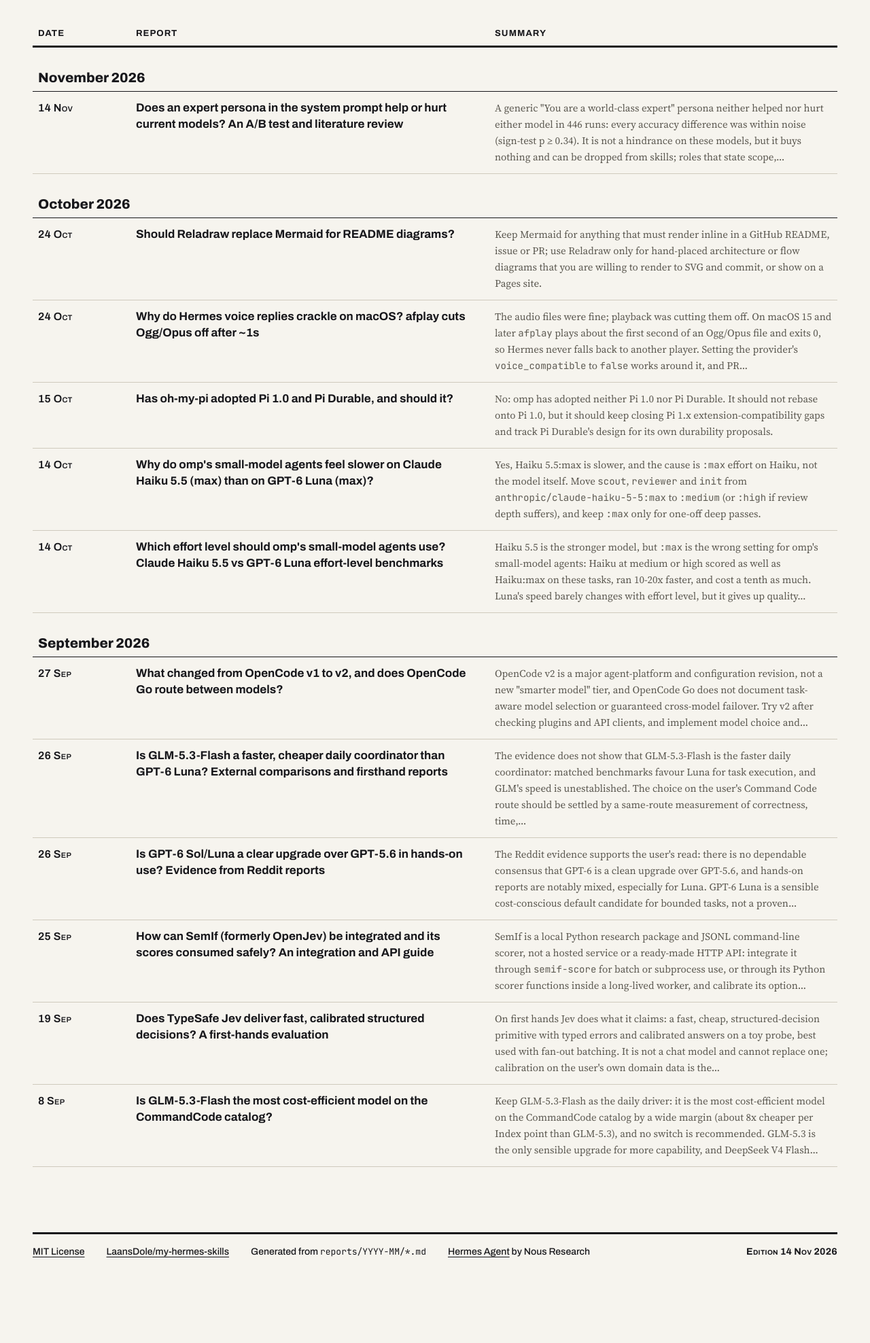
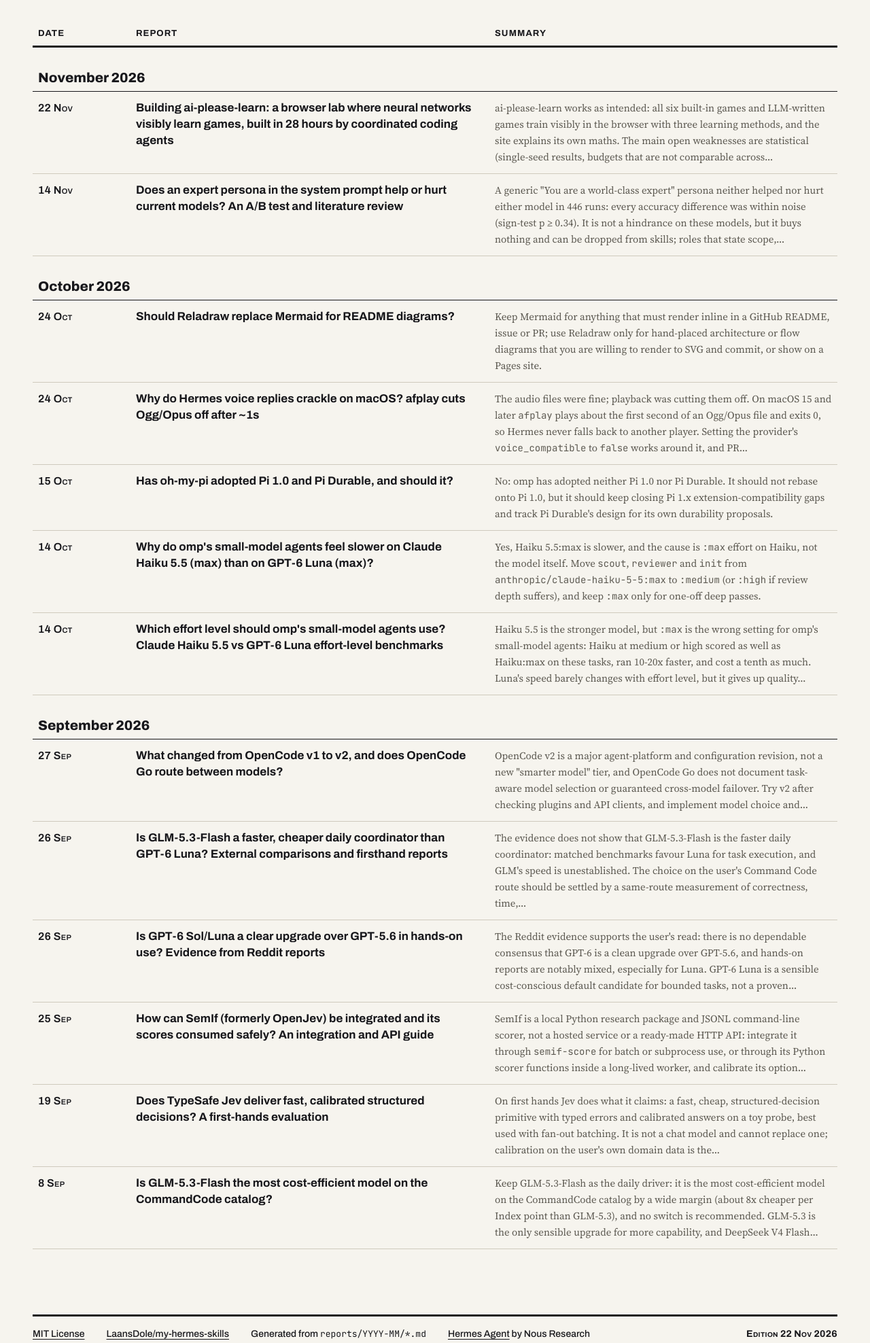
Before and after one commit to LaansDole/my-hermes-skills, a plain HTML site: page docs/reports.html in a window 1280 px wide. Shown: the part 360-2336 px from the top of the page at 68% size. Before the commit the page ends 2244 px from the top, so only its background shows below. Drawn offline with Linux system fonts and the light colour scheme.

Commit message:
docs(reports): ai-please-learn build report

```diff
--- a/docs/reports.html
+++ b/docs/reports.html
@@ -166,7 +166,7 @@
   <div class="page-head">
     <h1>Reports</h1>
     <p class="lede">
-      12 reports filed by the <a href="https://github.com/LaansDole/my-hermes-skills/blob/main/skills/productivity/writing-reports/SKILL.md" target="_blank" rel="noopener">writing-reports</a> skill,
+      13 reports filed by the <a href="https://github.com/LaansDole/my-hermes-skills/blob/main/skills/productivity/writing-reports/SKILL.md" target="_blank" rel="noopener">writing-reports</a> skill,
       newest first. Each row opens the full report.
     </p>
   </div>
@@ -175,6 +175,11 @@
     <section class="month" aria-labelledby="m-november-2026">
       <h2 id="m-november-2026">November 2026</h2>
       <ol class="rows">
+        <li><a class="report-row" href="reports/2026-11/2026-11-22-ai-please-learn-build-report.html">
+          <time class="r-date sc" datetime="2026-11-22">22 Nov</time>
+          <span class="r-title">Building ai-please-learn: a browser lab where neural networks visibly learn games, built in 28 hours by coordinated coding agents</span>
+          <span class="r-summary">ai-please-learn works as intended: all six built-in games and LLM-written games train visibly in the browser with three learning methods, and the site explains its own maths. The main open weaknesses are statistical (single-seed results, budgets that are not comparable across…</span>
+        </a></li>
         <li><a class="report-row" href="reports/2026-11/2026-11-14-persona-prompting-ab-test.html">
           <time class="r-date sc" datetime="2026-11-14">14 Nov</time>
           <span class="r-title">Does an expert persona in the system prompt help or hurt current models? An A/B test and literature review</span>
@@ -256,7 +261,7 @@
     <li><a href="https://github.com/LaansDole/my-hermes-skills" target="_blank" rel="noopener">LaansDole/my-hermes-skills</a></li>
     <li>Generated from <code>reports/YYYY-MM/*.md</code></li>
     <li><a href="https://hermes-agent.nousresearch.com" target="_blank" rel="noopener">Hermes Agent</a> by Nous Research</li>
-    <li class="band-ed sc">Edition 14 Nov 2026</li>
+    <li class="band-ed sc">Edition 22 Nov 2026</li>
   </ul>
 </footer>
   <script>
```
Also changed, not shown: docs/changelog.html (+1 -1 lines), docs/daily-news.html (+7 -2 lines), docs/index.html (+1 -1 lines), skills.json (+8 -0 lines), 1 other file.
